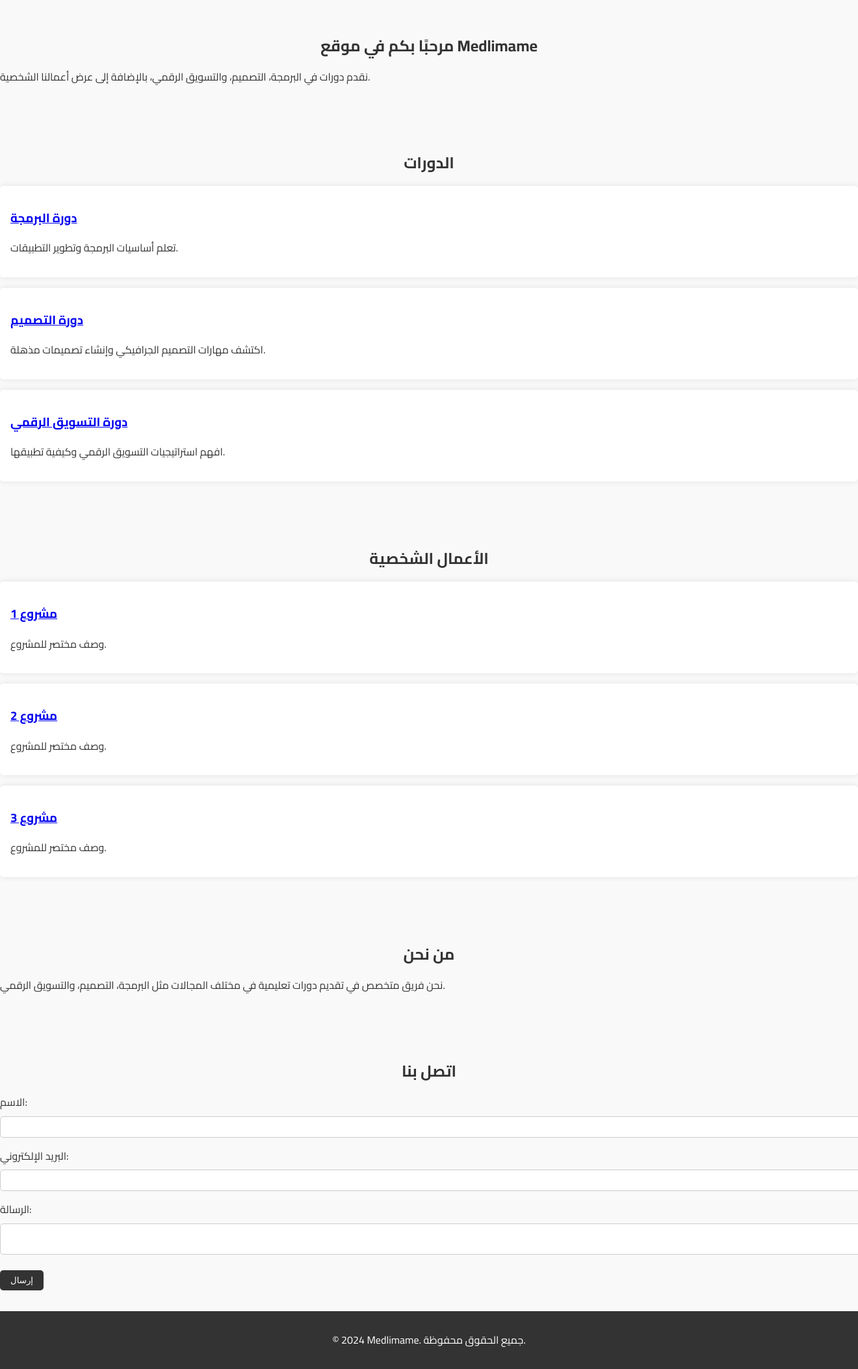
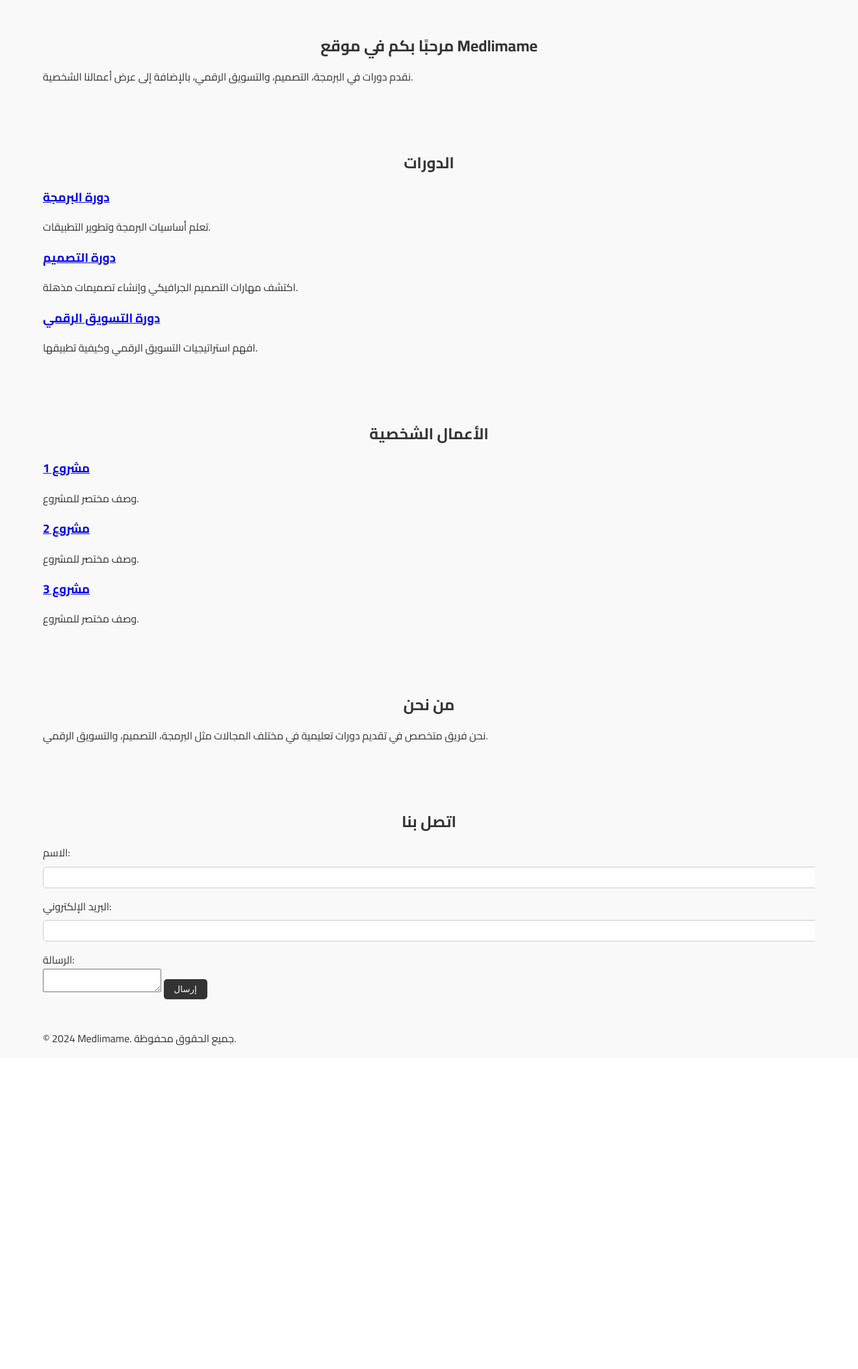
Before and after one commit to Med-lemame/medlimame.github.io, a PHP site: page / in a window 1320 px wide; the page is wider, and only the part inside the window is pictured. Shown: the part 141-2248 px from the top of that part at 65% size. After the commit the page ends 1751 px from the top of that part, so only its background shows below. Run offline with PHP 8.4, Linux system fonts and the light colour scheme.

Commit message:
Add files via upload

```diff
--- a/styles.css
+++ b/styles.css
@@ -6,7 +6,8 @@ body {
     color: #333;
     background-color: #f9f9f9;
 }
-container {
+
+.container {
     width: 90%;
     margin: auto;
     overflow: hidden;
@@ -48,26 +49,12 @@ main h2 {
     margin-bottom: 1rem;
 }
 
-.course, .work {
-    background: #fff;
-    padding: 1rem;
-    margin-bottom: 1rem;
-    border-radius: 5px;
-    box-shadow: 0 0 10px rgba(0,0,0,0.1);
-    transition: transform 0.3s ease, box-shadow 0.3s ease;
-}
-
-.course:hover, .work:hover {
-    transform: translateY(-5px);
-    box-shadow: 0 0 15px rgba(0,0,0,0.2);
-}
-
 form label {
     display: block;
     margin-top: 1rem;
 }
 
-form input, form textarea {
+form input {
     width: 100%;
     padding: 0.5rem;
     margin-top: 0.5rem;
@@ -90,9 +77,7 @@ form button:hover {
     background-color: #555;
 }
 
-footer {
-    background: #333;
-    color: #fff;
-    text-align: center;
-    padding: 1rem 0;
-}
+.course-image {
+    width: 100%;
+    height: auto;
+    margin-bottom: 1rem;
```
Also changed, not shown: programming.html (+26 -1 lines), image1.jpg (added), image2.jpg (added), image3.jpg (added).
